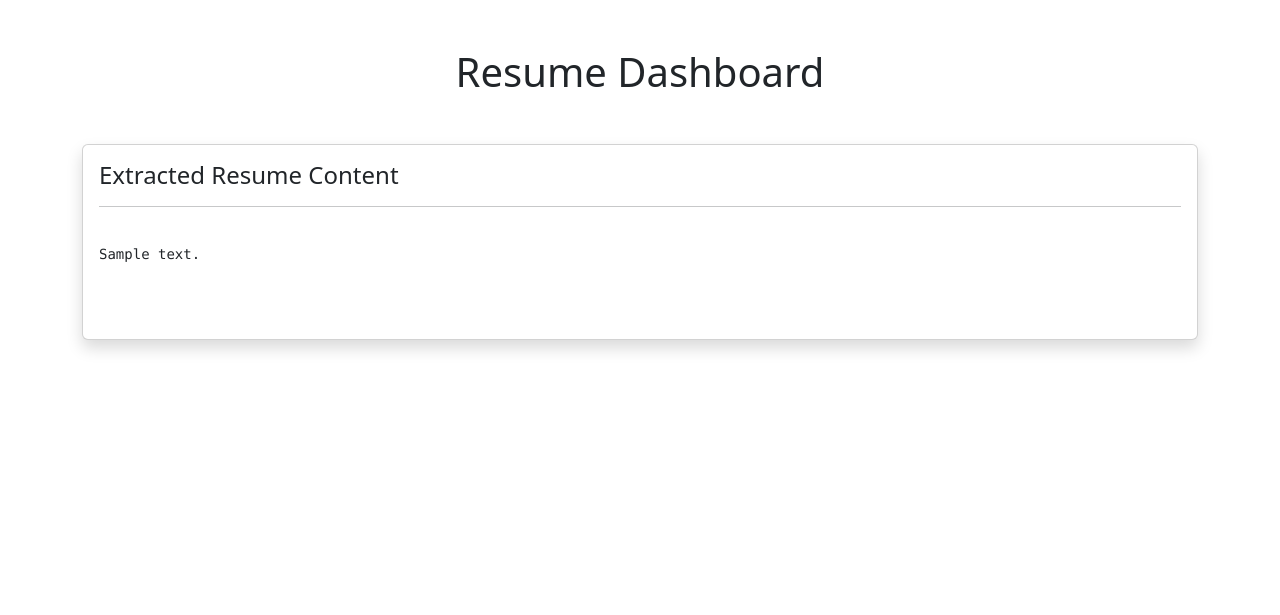
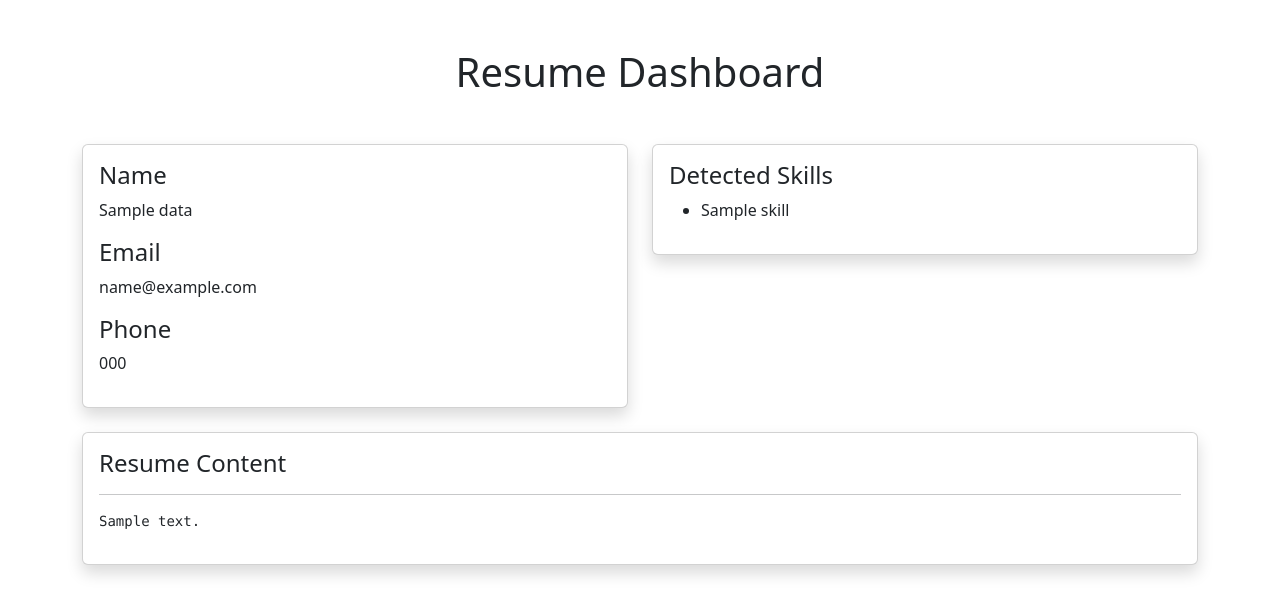
Before and after one commit to smdijaj/ai_resume_analyzer, a Flask app: template templates/dashboard.html in a window 1280 px wide. Shown: the part 56-671 px from the top of the page. Run offline with Flask 3, Linux system fonts and the light colour scheme; the template is opened without the code that fills it: most values are stand-ins (such as "Sample title", 1, 10 or a date in 2020).

Commit message:
Implemented structured resume parsing and dashboard extraction

```diff
--- a/app.py
+++ b/app.py
@@ -1,37 +1,147 @@
 from flask import Flask, request, render_template, redirect
 from flask_sqlalchemy import SQLAlchemy
 from PyPDF2 import PdfReader
+import re
 app = Flask(__name__)
 app.config['UPLOAD_FOLDER']='uploads'
 app.config['SQLALCHEMY_DATABASE_URI']='sqlite:///resume.db'
 app.config['SECRET_KEY']='secretkey'
 db=SQLAlchemy(app)
 resume_data={}
-@app.route('/',methods=['GET','POST'])
+skills_db=[ 'python',
+    'sql',
+    'flask',
+    'pandas',
+    'numpy',
+    'matplotlib',
+    'machine learning',
+    'html',
+    'css',
+    'javascript',
+    'git',
+    'github',
+    'bootstrap']
+@app.route('/', methods=['GET', 'POST'])
 def home():
-    if request.method=='POST':
-        resume=request.files['resume']
+
+    global resume_data
+
+    if request.method == 'POST':
+
+        resume = request.files['resume']
+
         if resume:
-            file_path=f"{app.config['UPLOAD_FOLDER']}/{resume.filename}"
+
+            file_path = f"{app.config['UPLOAD_FOLDER']}/{resume.filename}"
+
             resume.save(file_path)
-            content=""
+
+            content = ""
+
             if resume.filename.endswith('.pdf'):
-                reader=PdfReader(file_path)
+
+                reader = PdfReader(file_path)
+
                 for page in reader.pages:
-                    text=page.extract_text()
+
+                    text = page.extract_text()
+
                     if text:
-                        content+=text
-                        resume_data['content']=content
-        else:
-            with open(file_path,'r',encoding='utf-8') as file:
-                content=file.read()
+
+                        content += text
+
+            else:
+
+                with open(file_path, 'r', encoding='utf-8') as file:
+
+                    content = file.read()
+
+            lines = content.split('\n')
+
+            name = "unknown"
+
+            for line in lines:
+
+                cleaned = line.strip()
+
+                if len(cleaned) > 3:
+
+                    name = cleaned
+
+                    break
+
+            emails = re.findall(r'[\w\.-]+@[\w\.-]+', content)
+
+            email = emails[0] if emails else "not found"
+
+            phones = re.findall(r'\+?\d[\d\s-]{8,15}', content)
+
+            phone = phones[0] if phones else "not found"
+
+            found_skills = []
+
+            lower_content = content.lower()
+
+            for skill in skills_db:
+
+                if skill in lower_content:
+
+                    found_skills.append(skill)
+
+            education_keywords = [
+                'btech',
+                'bachelor',
+                'master',
+                'university',
+                'college',
+                'degree'
+            ]
+
+            education_found = []
+
+            for word in education_keywords:
+
+                if word in lower_content:
+
+                    education_found.append(word)
+
+            experience_keywords = [
+                'intern',
+                'experience',
+                'developer',
+                'engineer',
+                'project'
+            ]
+
+            experience_found = []
+
+            for word in experience_keywords:
+
+                if word in lower_content:
+
+                    experience_found.append(word)
+
+            resume_data = {
+
+                'content': content,
+                'name': name,
+                'email': email,
+                'phone': phone,
+                'skills': found_skills,
+                'education': education_found,
+                'experience': experience_found
+
+            }
 
             return redirect('/dashboard')
+
     return render_template('home.html')
 @app.route('/dashboard')
 def dashboard():
-    content=resume_data.get('content','')
-    return render_template('dashboard.html',content=content)
+    return render_template(
+        'dashboard.html',
+        data=resume_data
+    )
 @app.route('/analytics')
 def analytics():
     return render_template('analytics.html')
--- a/templates/dashboard.html
+++ b/templates/dashboard.html
@@ -6,21 +6,67 @@
     Resume Dashboard
 </h1>
 
+<div class="row">
+
+    <div class="col-md-6">
+
+        <div class="card shadow mb-4">
+
+            <div class="card-body">
+
+                <h4>Name</h4>
+
+                <p>{{ data.name }}</p>
+
+                <h4>Email</h4>
+
+                <p>{{ data.email }}</p>
+
+                <h4>Phone</h4>
+
+                <p>{{ data.phone }}</p>
+
+            </div>
+
+        </div>
+
+    </div>
+
+    <div class="col-md-6">
+
+        <div class="card shadow mb-4">
+
+            <div class="card-body">
+
+                <h4>Detected Skills</h4>
+
+                <ul>
+
+                    {% for skill in data.skills %}
+
+                        <li>{{ skill }}</li>
+
+                    {% endfor %}
+
+                </ul>
+
+            </div>
+
+        </div>
+
+    </div>
+
+</div>
+
 <div class="card shadow">
 
     <div class="card-body">
 
-        <h4>
-            Extracted Resume Content
-        </h4>
+        <h4>Resume Content</h4>
 
         <hr>
 
-        <pre>
-
-{{ content }}
-
-        </pre>
+        <pre>{{ data.content }}</pre>
 
     </div>
 
```
